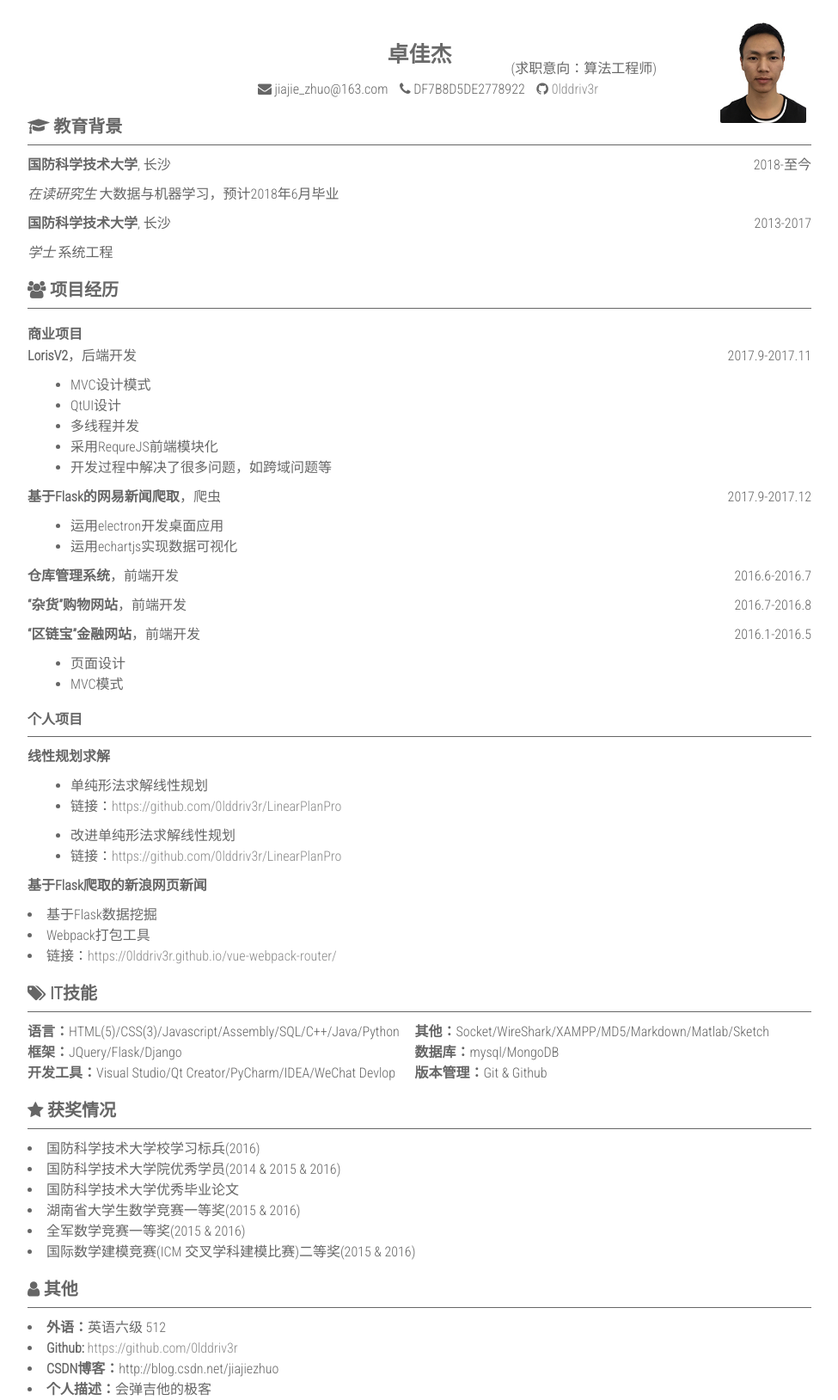
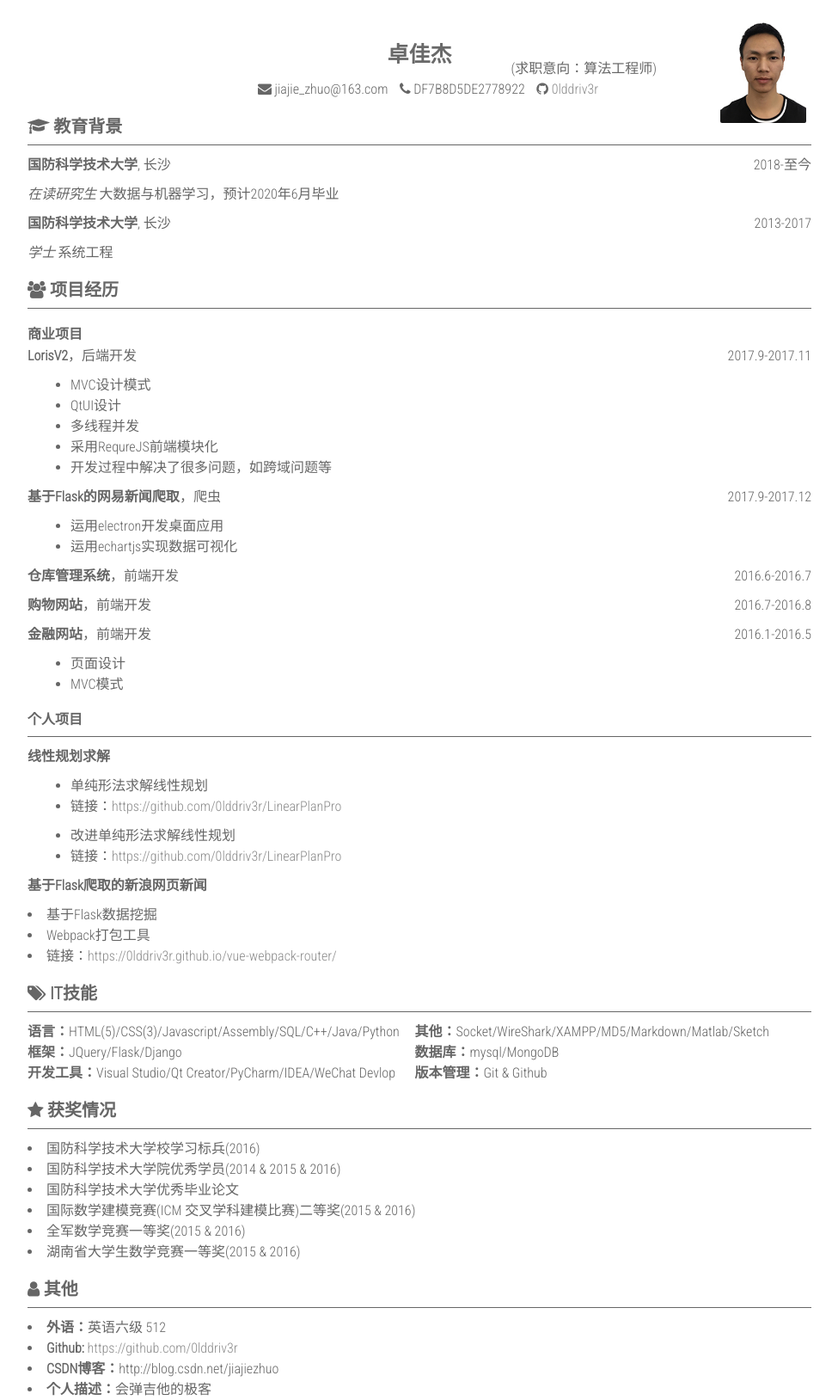
Before and after one commit to 0lddriv3r/0lddriv3r.github.io, a Jekyll site: the page built from resume.html, in a window 1280 px wide. Shown: the whole page at 86% size, without its empty margins (152-1127 px from the left). Built offline with Jekyll 4.4.1, drawn with Linux system fonts in a browser that asks for light colours; nearby versions of some CDN libraries.

Commit message:
Delete the wrong folder: abumls.

```diff
--- a/abumls/index.html
+++ /dev/null
@@ -1,6 +0,0 @@
----
-layout: blank
----
-<article>
-	<h1></h1>
-</article>
--- a/albums/index.html
+++ b/albums/index.html
@@ -2,7 +2,7 @@
 layout: blank
 ---
 <article>
-    <h1>我的个人相册——From FLickr</h1>
+    <h1>个人相册——From FLickr</h1>
     <nav>
         <ul class="nav">
             <li class="active">all</li>
--- a/index.html
+++ b/index.html
@@ -101,7 +101,7 @@
 
 
 
-                    <li><a class="fa fa-2x fa-facebook" href="https://facebook.com/your_facebook_username_goes_here"><span class="description">Facebook</span></a></li>
+                    <li><a class="fa fa-2x fa-facebook" href="https://facebook.com/JiajieZhuo"><span class="description">Facebook</span></a></li>
 
 
 
--- a/resume.html
+++ b/resume.html
@@ -24,13 +24,13 @@
         <div>
             <div>
                 <p class="sub1"><b>国防科学技术大学</b>, 长沙  <span class="year">2018-至今</span></p>
-                <p class="sub2"><span class="degree">在读研究生</span>  大数据与机器学习，预计2018年6月毕业</p>
+                <p class="sub2"><span class="degree">在读研究生</span>    大数据与机器学习，预计2020年6月毕业</p>
             </div>
         </div>
         <div>
             <div>
                 <p class="sub1"><b>国防科学技术大学</b>, 长沙  <span class="year">2013-2017</span></p>
-                <p class="sub2"><span class="degree">学士</span>  系统工程</p>
+                <p class="sub2"><span class="degree">学士</span>    系统工程</p>
             </div>
         </div>
     </section>
@@ -65,8 +65,8 @@
         <div>
             <div>
                 <p><b>仓库管理系统</b>，前端开发 <span class="year">2016.6-2016.7</span></p>
-                <p><b>“杂货”购物网站</b>，前端开发 <span class="year">2016.7-2016.8</span></p>
-                <p><b>“区链宝”金融网站</b>，前端开发 <span class="year">2016.1-2016.5</span></p>
+                <p><b>购物网站</b>，前端开发 <span class="year">2016.7-2016.8</span></p>
+                <p><b>金融网站</b>，前端开发 <span class="year">2016.1-2016.5</span></p>
             </div>
             <ul>
                 <li>页面设计</li>
@@ -119,9 +119,9 @@
             <li>国防科学技术大学校学习标兵(2016)</li>
             <li>国防科学技术大学院优秀学员(2014 & 2015 & 2016)</li>
             <li>国防科学技术大学优秀毕业论文</li>
+            <li>国际数学建模竞赛(ICM 交叉学科建模比赛)二等奖(2015 & 2016)</li>
+            <li>全军数学竞赛一等奖(2015 & 2016)</li>
             <li>湖南省大学生数学竞赛一等奖(2015 & 2016)</li>
-            <li>全军数学竞赛一等奖(2015 & 2016)</li>
-            <li>国际数学建模竞赛(ICM 交叉学科建模比赛)二等奖(2015 & 2016)</li>
         </div>
     </section>
     <section class="other">
```
